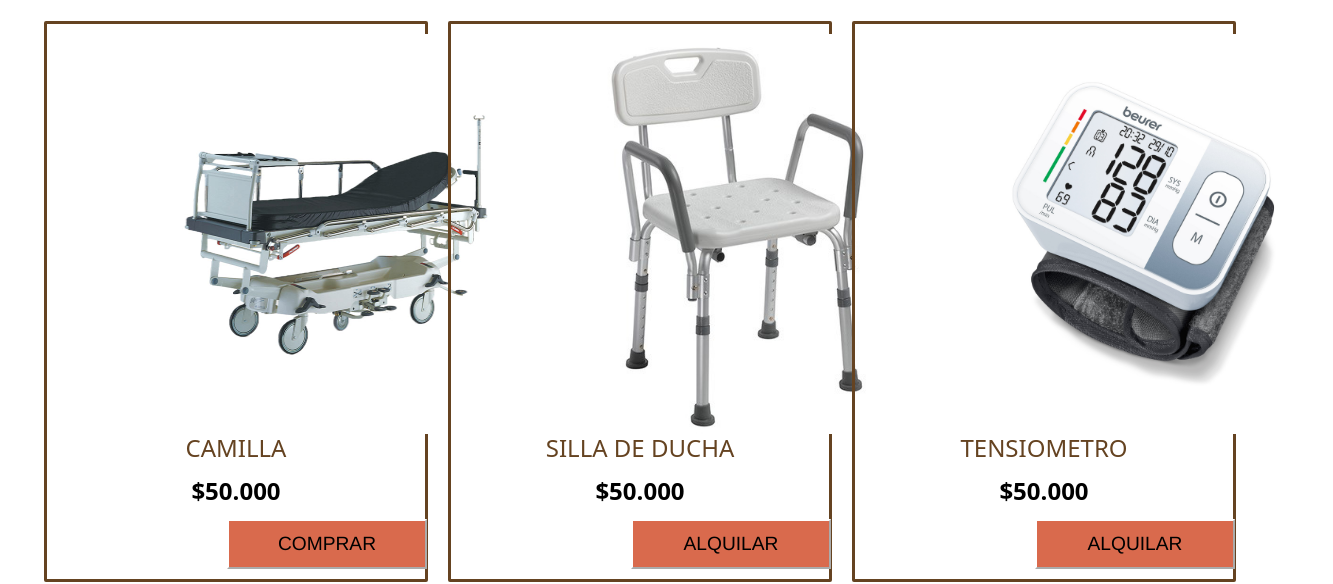
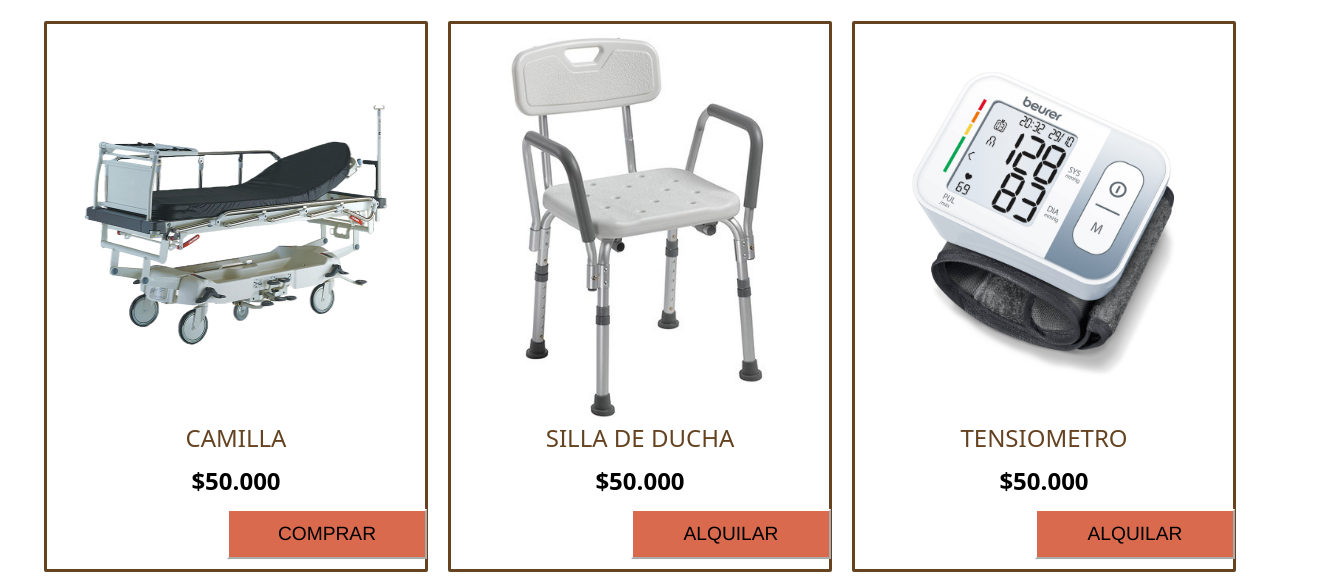
Before and after one commit to arnedorocio/OrtopediaAgu, a plain HTML site: page pages/alquiler.html in a window 1280 px wide. Shown: the part 222-806 px from the top of the page, 1333 px wide, since content can reach past the window. Drawn offline with nearby package versions, Linux system fonts and the light colour scheme.

Commit message:
arreglo imagen

```diff
--- a/css/style.css
+++ b/css/style.css
@@ -20,11 +20,6 @@ header {
     ". barra";
     align-items: center;
     padding: 10px;
-}
-
-body {
-    margin: 0px;
-    padding: 0px;
 }
 
 #tituloPrincipal {
@@ -201,8 +196,6 @@ li {
 .imgProductos img {
     width: 100%;
     height: 400px;
-    margin-left: 100px;
-    margin-top: 10px;
 }
 .imgProductos p{
     display: flex;
```
